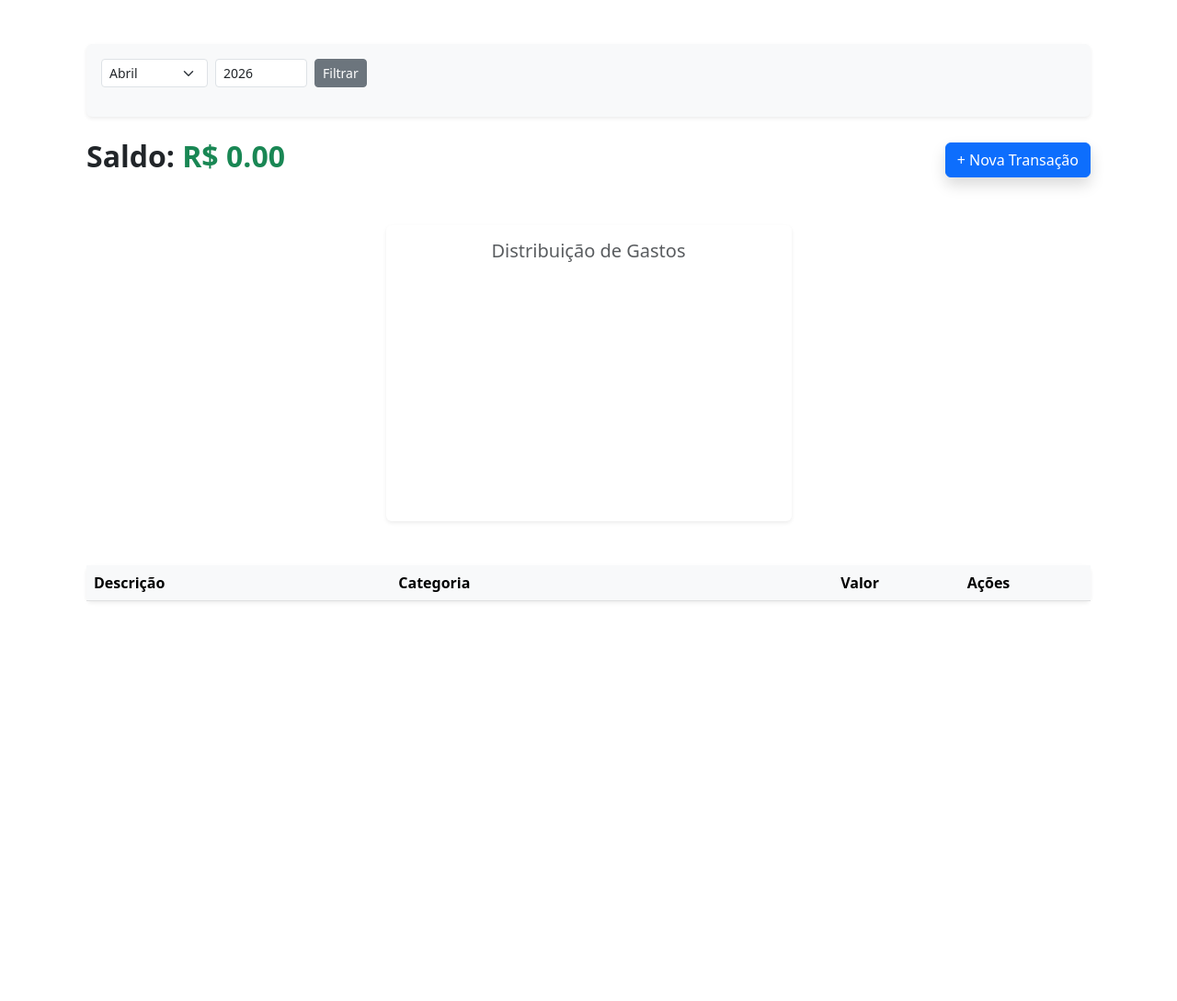
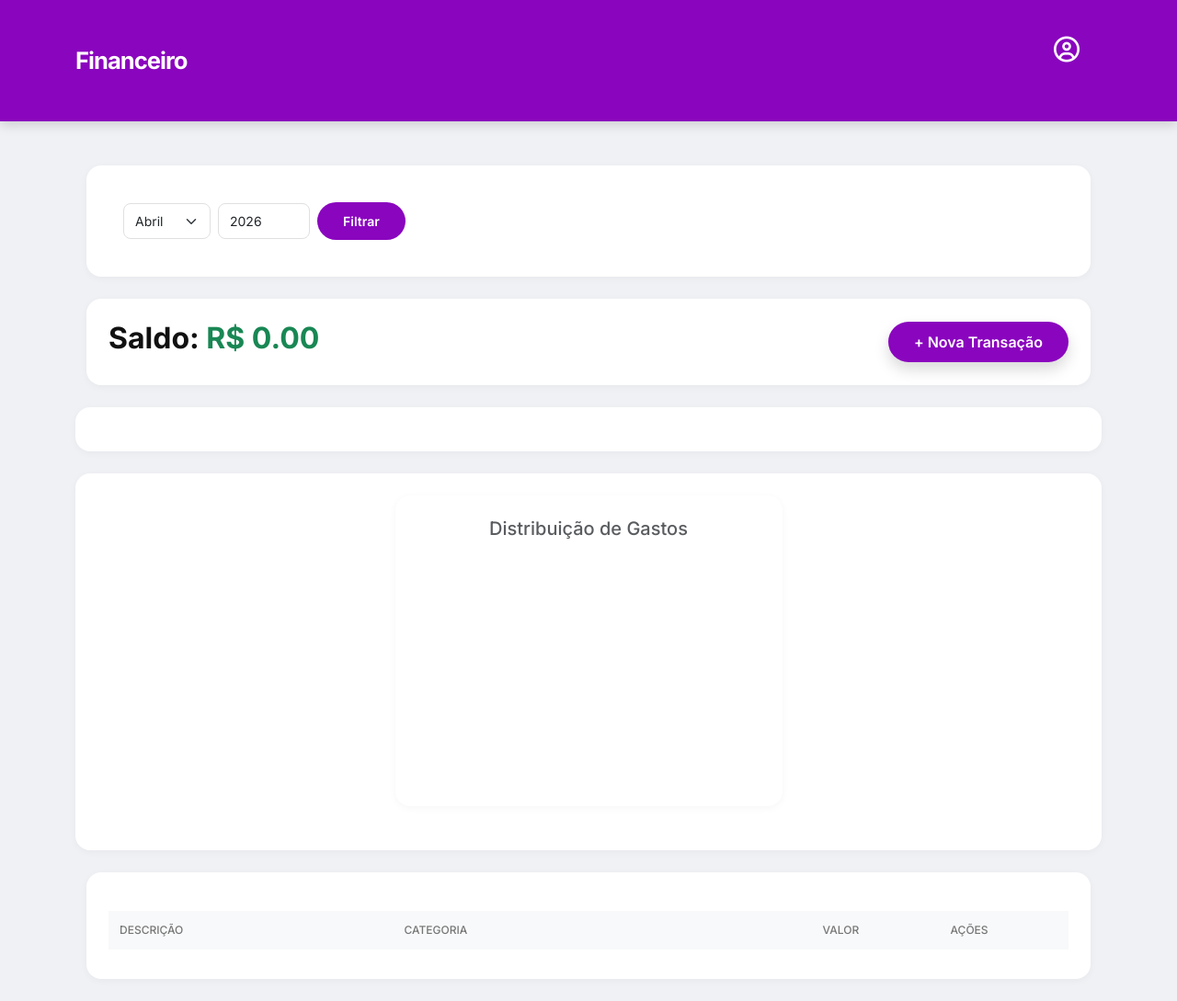
Before and after one commit to Bruhbs-123/Projeto-Sistema-Financeiro, a Flask app: page / in a window 1280 px wide. Shown: the whole page at 92% size. Before the commit the page ends 655 px from the top, so only its background shows below. Run offline with Flask 3, Linux system fonts and the light colour scheme; lists and menus that the app fills with data are empty; a map, chart or similar area stays blank.

Commit message:
frontend

```diff
--- /dev/null
+++ b/src/financeiro/static/css/style.css
@@ -0,0 +1,173 @@
+/* =========================================
+   ESTILO NUBANK - SISTEMA FINANCEIRO
+   ========================================= */
+
+
+   body {
+    background-color: red !important;
+}
+
+/* 1. Variáveis de Cores e Configurações Gerais */
+:root {
+    --nu-purple: #8A05BE;       /* Roxo oficial */
+    --nu-purple-light: #A333CF; /* Roxo vibrante */
+    --nu-purple-dark: #5F0281;  /* Hover dos botões */
+    --nu-bg: #F0F1F5;          /* Cinza azulado de fundo */
+    --nu-text-main: #111111;    /* Texto principal quase preto */
+    --nu-text-gray: #767676;    /* Texto secundário/legendas */
+    --nu-success: #269144;      /* Verde de rendimento/saldo */
+}
+
+/* 2. Reset e Tipografia */
+body {
+    background-color: var(--nu-bg) !important;
+    font-family: 'Inter', sans-serif !important;
+    color: var(--nu-text-main);
+    margin: 0;
+    -webkit-font-smoothing: antialiased;
+}
+
+/* 3. Barra de Navegação (Navbar) */
+/* 3. Barra de Navegação (Navbar) Totalmente Roxa */
+.navbar-nu {
+    background-color: var(--nu-purple) !important; /* Força o roxo oficial */
+    padding: 1.0rem 0 !important;
+    box-shadow: 0 4px 12px rgba(0, 0, 0, 0.15);
+    border: none !important;
+}
+
+/* Cor do nome "nu financeiro" */
+.navbar-brand {
+    font-weight: 800 !important;
+    color: white !important; /* Texto branco no fundo roxo */
+    font-size: 1.6rem !important;
+    letter-spacing: -1px;
+}
+
+/* Cor dos links do menu (Início, Transações, etc) */
+.nav-link {
+    color: rgba(255, 255, 255, 0.9) !important; /* Branco levemente transparente */
+    font-weight: 500 !important;
+    margin-left: 15px;
+    transition: 0.3s;
+}
+
+.nav-link:hover {
+    color: white !important;
+    opacity: 1;
+}
+
+/* Ajuste do botão de "Sair" ou "Perfil" dentro do menu roxo */
+.navbar .fa-circle-user, .navbar .fa-user {
+    color: white !important;
+}
+
+/* 4. Cards (Containers de Saldo, Gráficos e Tabelas) */
+/* Aplicamos aos containers e cards para garantir o arredondamento */
+.nu-card, .card, .container > div:not(.navbar) {
+    background-color: white !important;
+    border-radius: 16px !important;
+    padding: 24px !important;
+    border: none !important;
+    box-shadow: 0 2px 8px rgba(0, 0, 0, 0.04) !important;
+    margin-bottom: 24px !important;
+}
+
+/* 5. Botões */
+.btn-primary, .btn-nu, button[type="submit"] {
+    background-color: var(--nu-purple) !important;
+    color: white !important;
+    border: none !important;
+    border-radius: 50px !important; /* Totalmente redondo */
+    padding: 10px 28px !important;
+    font-weight: 600 !important;
+    transition: all 0.3s ease !important;
+    text-transform: none !important;
+}
+
+.btn-primary:hover, .btn-nu:hover {
+    background-color: var(--nu-purple-dark) !important;
+    transform: translateY(-1px);
+    box-shadow: 0 4px 12px rgba(138, 5, 190, 0.3);
+}
+
+/* 6. Tabela de Transações */
+.table {
+    margin-top: 10px;
+    border-collapse: separate;
+    border-spacing: 0 8px;
+}
+
+.table thead th {
+    color: var(--nu-text-gray);
+    font-weight: 500;
+    text-transform: uppercase;
+    font-size: 0.75rem;
+    border: none;
+    padding: 12px;
+}
+
+.table tbody tr {
+    background-color: #ffffff;
+    transition: background 0.2s;
+}
+
+.table tbody td {
+    padding: 16px 12px;
+    border-top: 1px solid #F5F5F5;
+    border-bottom: 1px solid #F5F5F5;
+    vertical-align: middle;
+}
+
+/* 7. Destaques de Saldo */
+.saldo-valor {
+    color: var(--nu-success) !important;
+    font-size: 2.5rem !important;
+    font-weight: 700 !important;
+    letter-spacing: -1px;
+}
+
+.saldo-label {
+    color: var(--nu-text-gray);
+    font-size: 0.95rem;
+    font-weight: 500;
+    margin-bottom: 4px;
+}
+
+/* 8. Filtros e Inputs */
+input, select {
+    border-radius: 8px !important;
+    border: 1px solid #E0E0E0 !important;
+    padding: 8px 12px !important;
+}
+
+input:focus, select:focus {
+    border-color: var(--nu-purple) !important;
+    box-shadow: 0 0 0 0.2rem rgba(138, 5, 190, 0.15) !important;
+}
+
+/* 9. Alertas */
+.alert {
+    border-radius: 12px !important;
+    border: none !important;
+    font-weight: 500;
+}
+
+
+
+
+/* Mate o quadrado branco de vez atacando a classe d-flex diretamente dentro da navbar */
+nav.navbar-nu .d-flex,
+nav.navbar-nu div.d-flex,
+.navbar-nu .d-flex.align-items-center {
+    background: transparent !important;
+    background-color: transparent !important;
+    box-shadow: none !important;
+    border: none !important;
+}
+
+/* Se o quadrado for no ícone */
+.navbar-nu i {
+    background: transparent !important;
+    box-shadow: none !important;
+}
--- a/src/financeiro/templates/base.html
+++ b/src/financeiro/templates/base.html
@@ -1,11 +1,32 @@
-<link rel="stylesheet" href="https://cdn.jsdelivr.net/npm/bootstrap@5.3.0/dist/css/bootstrap.min.css">
-<body class="container mt-5">
+<!DOCTYPE html>
+<html lang="pt-br">
+<head>
+    <meta charset="UTF-8">
+    <meta name="viewport" content="width=device-width, initial-scale=1.0">
+    <title>Financeiro | Controle Inteligente</title>
 
-    <div class="container mt-3">
+    <link href="https://fonts.googleapis.com/css2?family=Inter:wght@400;500;600;700&display=swap" rel="stylesheet">
+    <link href="https://cdn.jsdelivr.net/npm/bootstrap@5.3.0/dist/css/bootstrap.min.css" rel="stylesheet">
+    <link rel="stylesheet" href="https://cdnjs.cloudflare.com/ajax/libs/font-awesome/6.4.0/css/all.min.css">
+
+    <link rel="stylesheet" href="{{ url_for('static', filename='css/style.css') }}">
+</head>
+<body>
+
+    <nav class="navbar navbar-expand-lg navbar-nu mb-5">
+        <div class="container">
+            <a class="navbar-brand" href="/">Financeiro</a>
+
+            <div class="d-flex align-items-center">
+                <i class="fa-regular fa-circle-user text-white fs-3"></i>
+            </div>
+        </div>
+    </nav>
+
+    <div class="container">
         {% with messages = get_flashed_messages(with_categories=true) %}
             {% if messages %}
                 {% for category, message in messages %}
-                {# O Bootstrap usa 'danger' para vermelho e 'success' para verde #}
                     <div class="alert alert-{{ category if category != 'message' else 'info' }} alert-dismissible fade show" role="alert">
                         {{ message }}
                         <button type="button" class="btn-close" data-bs-dismiss="alert" aria-label="Close"></button>
@@ -13,9 +34,13 @@
                 {% endfor %}
             {% endif %}
         {% endwith %}
+
+        <main>
+            {% block content %}
+            {% endblock %}
+        </main>
     </div>
-
-    {% block content %}{% endblock %}
 
     <script src="https://cdn.jsdelivr.net/npm/bootstrap@5.3.0/dist/js/bootstrap.bundle.min.js"></script>
 </body>
+</html>
```
Lines whose indentation alone changed are shown as unchanged.
